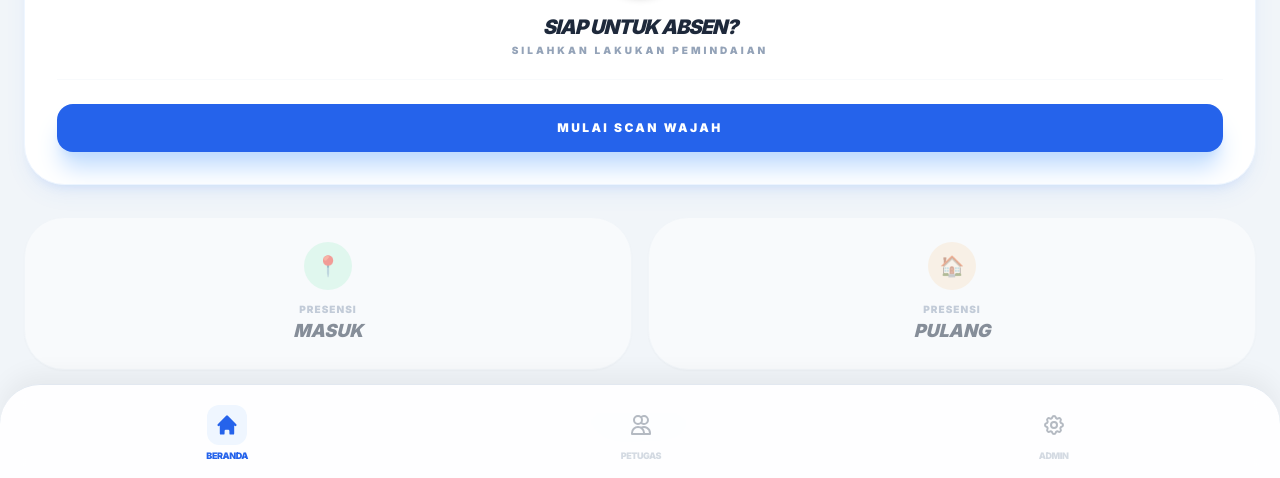
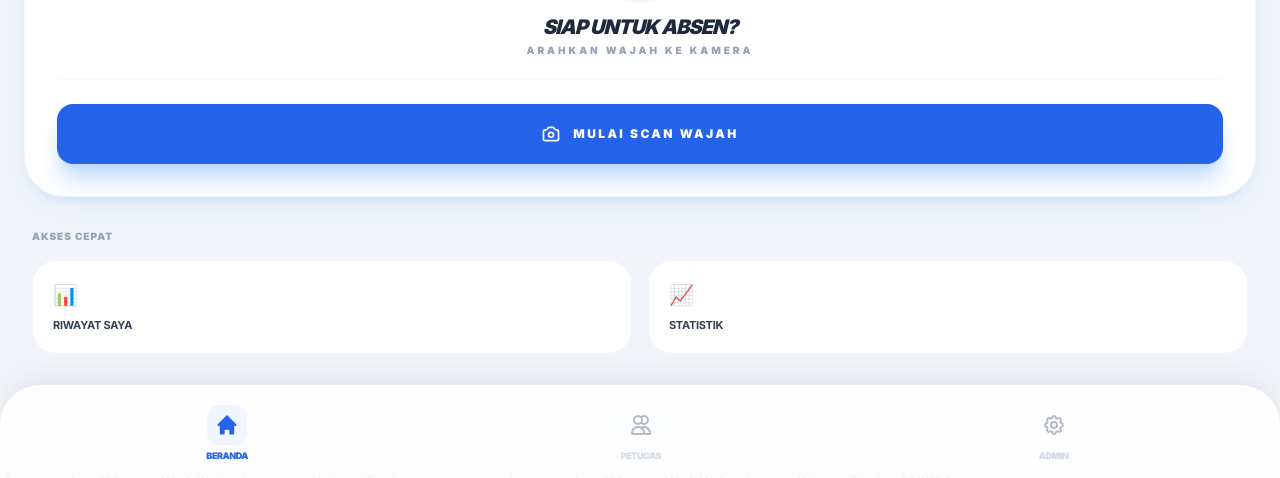
Before and after one commit to akunssh0-beep/contohabsensi, a plain HTML site: page index.html in a window 1280 px wide. Shown: the part 318-796 px from the top of the page. Drawn offline with nearby package versions, Linux system fonts and the light colour scheme.

Commit message:
Update index.html

```diff
--- a/index.html
+++ b/index.html
@@ -20,7 +20,7 @@
     <header class="hero-gradient text-white pt-10 pb-24 px-6 rounded-b-[3.5rem] shadow-lg">
         <div class="flex justify-between items-start mb-6">
             <div>
-                <h1 class="font-black text-2xl tracking-tighter italic uppercase">Masook AI</h1>
+                <h1 class="font-black text-2xl tracking-tighter italic uppercase text-white">Masook AI</h1>
                 <p class="text-[10px] font-bold opacity-80 uppercase tracking-widest mt-1">Sistem Presensi Digital</p>
             </div>
             <button onclick="window.location.href='profil.html'" class="w-12 h-12 bg-white/20 backdrop-blur-md rounded-2xl flex items-center justify-center border border-white/30 active:scale-90 transition-all">
@@ -42,33 +42,31 @@
             </div>
 
             <h2 id="display-name" class="font-black text-slate-800 text-xl tracking-tighter uppercase italic">Siap Untuk Absen?</h2>
-            <p id="display-nip" class="text-slate-400 text-[10px] font-black uppercase tracking-[0.3em] mt-1 leading-none">Silahkan Lakukan Pemindaian</p>
+            <p id="display-nip" class="text-slate-400 text-[10px] font-black uppercase tracking-[0.3em] mt-1 leading-none">Arahkan Wajah Ke Kamera</p>
 
             <div class="w-full h-[1px] bg-slate-50 my-6"></div>
 
-            <button onclick="window.location.href='scan.html'" class="action-btn w-full bg-blue-600 text-white py-4 rounded-2xl font-black text-xs uppercase tracking-[0.2em] shadow-xl shadow-blue-200">
-                Mulai Scan Wajah
+            <button onclick="window.location.href='scan.html'" class="action-btn w-full bg-blue-600 text-white py-5 rounded-2xl font-black text-xs uppercase tracking-[0.2em] shadow-xl shadow-blue-200 flex items-center justify-center gap-3">
+                <svg xmlns="http://www.w3.org/2000/svg" class="h-5 w-5" fill="none" viewBox="0 0 24 24" stroke="currentColor"><path stroke-linecap="round" stroke-linejoin="round" stroke-width="2" d="M3 9a2 2 0 012-2h.93a2 2 0 001.664-.89l.812-1.22A2 2 0 0110.07 4h3.86a2 2 0 011.664.89l.812 1.22A2 2 0 0018.07 7H19a2 2 0 012 2v9a2 2 0 01-2 2H5a2 2 0 01-2-2V9z" /><path stroke-linecap="round" stroke-linejoin="round" stroke-width="2" d="M15 13a3 3 0 11-6 0 3 3 0 016 0z" /></svg>
+                MULAI SCAN WAJAH
             </button>
         </div>
 
-        <div class="grid grid-cols-2 gap-4 mt-8">
-            <div class="flex flex-col gap-4">
-                <button onclick="prosesAbsen('MASUK')" id="btn-masuk" disabled class="action-btn flex flex-col items-center justify-center bg-white p-6 rounded-[2.5rem] border border-slate-100 shadow-sm opacity-50 cursor-not-allowed">
-                    <div class="w-12 h-12 bg-emerald-100 text-emerald-600 rounded-full flex items-center justify-center text-xl mb-3">📍</div>
-                    <span class="font-black text-[10px] text-slate-400 uppercase tracking-widest">Presensi</span>
-                    <span class="font-black text-slate-800 text-lg uppercase italic">Masuk</span>
+        <div class="mt-8 px-2">
+            <h3 class="font-black text-slate-400 text-[10px] uppercase tracking-widest mb-4">Akses Cepat</h3>
+            <div class="grid grid-cols-2 gap-4">
+                <button onclick="window.location.href='profil.html'" class="bg-white p-5 rounded-3xl border border-slate-100 flex flex-col gap-2">
+                    <span class="text-xl">📊</span>
+                    <span class="font-bold text-slate-700 text-[11px] uppercase tracking-tight">Riwayat Saya</span>
                 </button>
-            </div>
-            <div class="flex flex-col gap-4">
-                <button onclick="prosesAbsen('PULANG')" id="btn-pulang" disabled class="action-btn flex flex-col items-center justify-center bg-white p-6 rounded-[2.5rem] border border-slate-100 shadow-sm opacity-50 cursor-not-allowed">
-                    <div class="w-12 h-12 bg-orange-100 text-orange-600 rounded-full flex items-center justify-center text-xl mb-3">🏠</div>
-                    <span class="font-black text-[10px] text-slate-400 uppercase tracking-widest">Presensi</span>
-                    <span class="font-black text-slate-800 text-lg uppercase italic">Pulang</span>
+                <button onclick="window.location.href='dasbodadmin.html'" class="bg-white p-5 rounded-3xl border border-slate-100 flex flex-col gap-2">
+                    <span class="text-xl">📈</span>
+                    <span class="font-bold text-slate-700 text-[11px] uppercase tracking-tight">Statistik</span>
                 </button>
             </div>
         </div>
 
-        <div class="mt-10 text-center pb-10">
+        <div class="mt-12 text-center pb-10">
             <p class="text-[9px] font-black text-slate-300 uppercase tracking-[0.4em]">Engine v3.5 by Adi.P</p>
             <p class="text-[9px] font-bold text-blue-400/50 uppercase tracking-widest">it.barokah.net</p>
         </div>
@@ -98,18 +96,21 @@
     </nav>
 
     <script>
-        const API_URL = "https://script.google.com/macros/s/AKfycbzHHaHNY3KKqftUB4DkSKof4uG15dRl61AHqURfpUMpui9npiAfY6J6jURHc4n0QJXO/exec";
-        let currentUser = null;
-
         window.onload = () => {
-            const result = localStorage.getItem('scanned_user');
-            if (result) {
-                currentUser = JSON.parse(result);
-                updateUI(currentUser);
+            // Cek apakah ada user yang login sebelumnya di browser ini
+            const user = JSON.parse(localStorage.getItem('current_user'));
+            if (user) {
+                document.getElementById('display-name').innerText = user.nama;
+                document.getElementById('display-nip').innerText = "NIP: " + user.nip;
+                document.getElementById('icon-placeholder').classList.add('hidden');
+                const img = document.getElementById('img-profile');
+                img.src = user.foto || "";
+                img.classList.remove('hidden');
             }
         };
-
-        function updateUI(user) {
+    </script>
+</body>
+</html>
             document.getElementById('display-name').innerText = user.nama;
             document.getElementById('display-nip').innerText = "NIP: " + user.nip;
             document.getElementById('icon-placeholder').classList.add('hidden');
```
